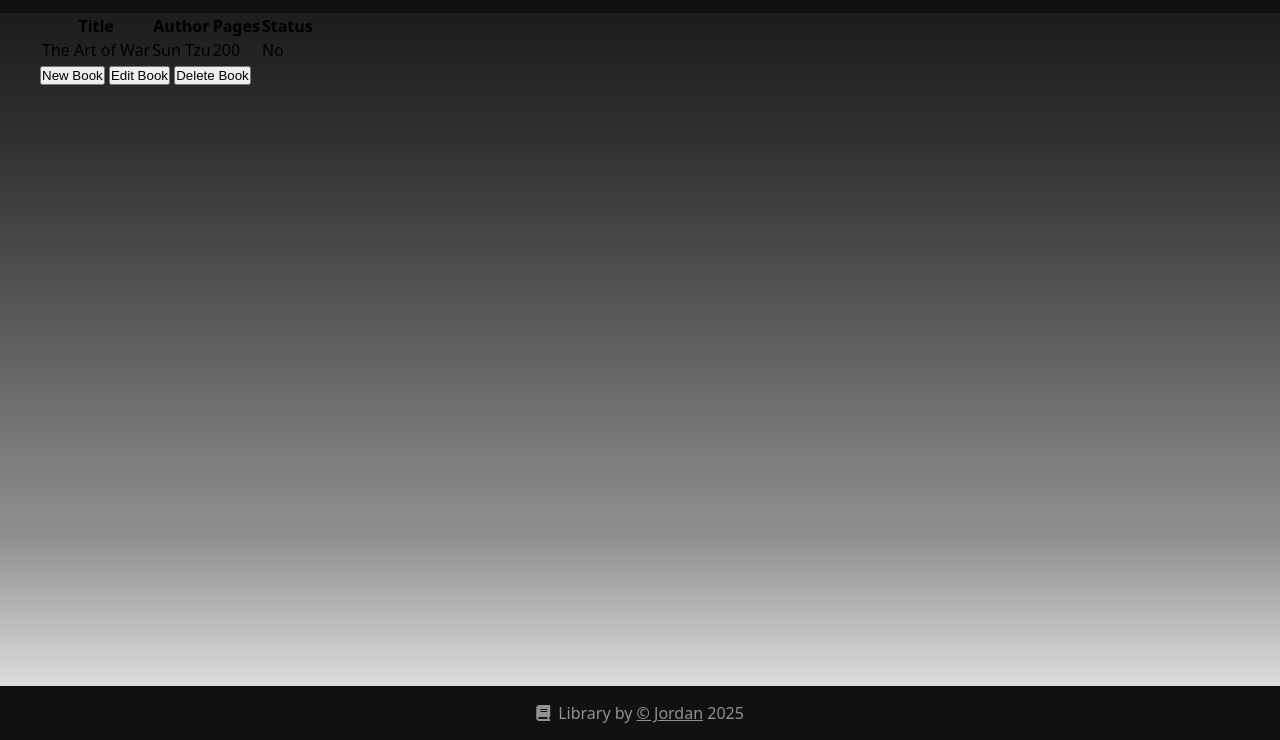
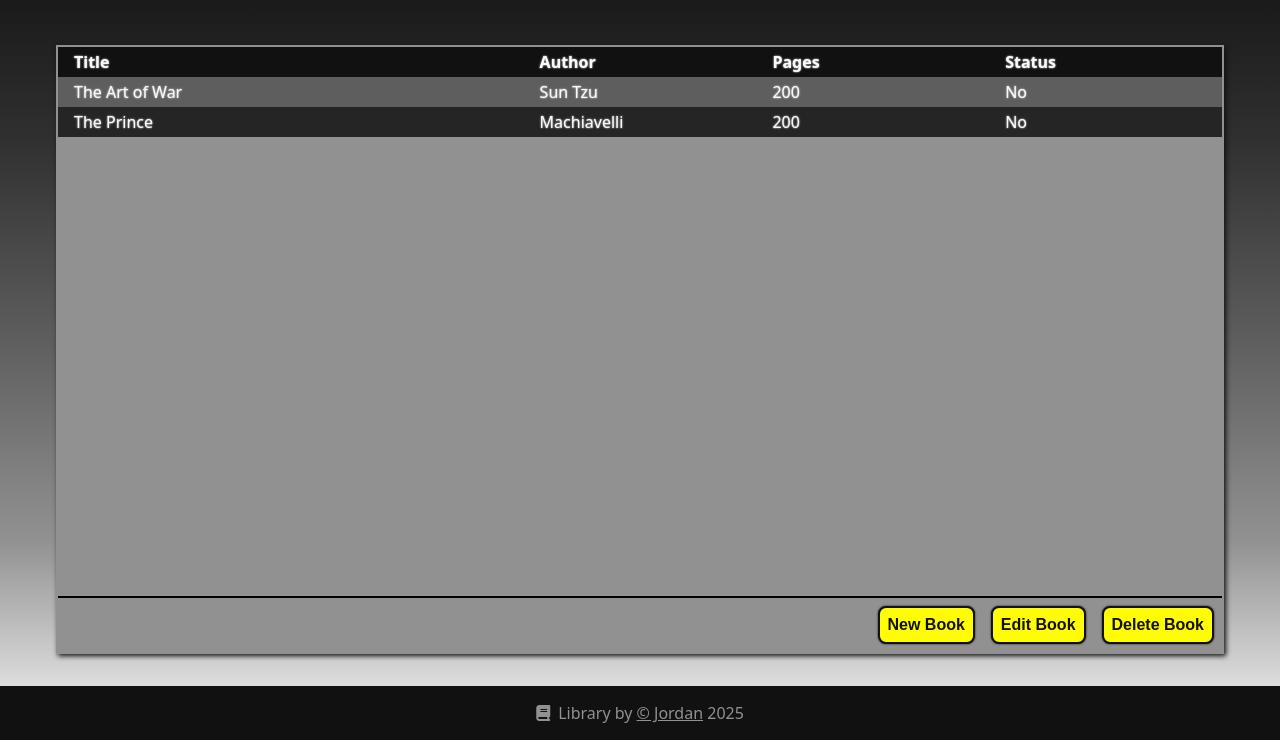
Before and after one commit to Jordan-AM/Library, a plain HTML site: page index.html in a window 1280 px wide. Shown: the part 60-800 px from the top of the page. Drawn offline with Linux system fonts and the light colour scheme.

Commit message:
Finish main
Now, heading towards the javascript segment

```diff
--- a/index.html
+++ b/index.html
@@ -21,18 +21,24 @@
           <table class="table">
             <thead class="table-head">
               <tr>
-                <th class="table-header title text">Title</th>
-                <th class="table-header author text">Author</th>
-                <th class="table-header pages text">Pages</th>
-                <th class="table-header status text">Status</th>
+                <th class="table-header title text"><span class="table-text">Title</span></th>
+                <th class="table-header author text"><span class="table-text">Author</span></th>
+                <th class="table-header pages text"><span class="table-text">Pages</span></th>
+                <th class="table-header status text"><span class="table-text">Status</span></th>
               </tr>
             </thead>
             <tbody class="table-body">
               <tr>
-                <td class="table-data title text">The Art of War</td>
-                <td class="table-data author text">Sun Tzu</td>
-                <td class="table-data pages text">200</td>
-                <td class="table-data status text">No</td>
+                <td class="table-data title text"><span class="table-text">The Art of War</span></td>
+                <td class="table-data author text"><span class="table-text">Sun Tzu</span></td>
+                <td class="table-data pages text"><span class="table-text">200</span></td>
+                <td class="table-data status text"><span class="table-text">No</span></td>
+              </tr>
+              <tr>
+                <td class="table-data title text"><span class="table-text">The Prince</span></td>
+                <td class="table-data author text"><span class="table-text">Machiavelli</span></td>
+                <td class="table-data pages text"><span class="table-text">200</span></td>
+                <td class="table-data status text"><span class="table-text">No</span></td>
               </tr>
             </tbody>
           </table>
--- a/style.css
+++ b/style.css
@@ -1,11 +1,12 @@
 :root {
-    --color-black: #111;
-    --color-dark: #303030;
-    --color-dark-gray: #5e5e5e;
-    --color-gray: #919191;
-    --color-white: #f9f9f9;
-    --color-bright: #faf7ff;
-    --color-primary: #fffd00;
+    --black: #111;
+    --dark: #252525;
+    --dark-gray: #5e5e5e;
+    --gray: #919191;
+    --white: #f9f9f9;
+    --bright: #faf7ff;
+    --primary: #fffd00;
+    --transition: all 0.2s ease;
 
     & *,
     & *::before,
@@ -56,9 +57,9 @@ body {
 /* Header and Footer layout */
 #header,
 #footer {
-    background-color: var(--color-black);
     display: grid;
     justify-content: center;
+    align-items: center;
     padding: 1rem;
     min-width: 100%;
 }
@@ -66,7 +67,7 @@ body {
 /* Header */
 #header {
     font-size: 1.25rem;
-    color: var(--color-white);
+    color: var(--white);
 }
 
 /* Container Flex Center Y */
@@ -74,6 +75,7 @@ body {
 .footer-container {
     display: flex;
     align-items: center;
+    justify-content: center;
     gap: 0.5rem;
 }
 
@@ -81,7 +83,10 @@ body {
 .header-container,
 .fa-book,
 .h1,
-.footer-link {
+.footer-link,
+.table-body tr,
+.table-header,
+.button {
     transition: var(--transition);
 }
 
@@ -90,11 +95,115 @@ body {
 .header-container .fa-book:hover,
 .h1:hover,
 .footer-link:hover {
-    color: var(--color-primary);
-    text-shadow: 0 0 2px var(--color-primary);
+    color: var(--primary);
+    text-shadow: 0 0 2px var(--primary);
 }
+
+/* Main */
+#main {
+    padding: 2rem 1rem;
+    display: grid;
+}
+
+.main-container {
+    border: 2px solid var(--gray);
+    background-color: var(--gray);
+    box-shadow: 2px 2px 5px var(--black);
+    display: grid;
+    grid-template-rows: auto auto;
+    align-content: space-between;
+}
+
+/* Table */
+.table {
+    text-align: left;
+    border-collapse: collapse;
+    color: var(--white);
+    text-shadow: 0 0 2px var(--white);
+    min-width: 100%;
+}
+
+.table-head {
+    background-color: var(--black);
+    cursor: pointer;
+}
+
+.table-body tr:nth-child(odd) {
+    background-color: var(--dark-gray);
+}
+
+.table-body tr:nth-child(even) {
+    background-color: var(--dark);
+}
+
+.table-body tr:hover {
+    opacity: 0.9;
+}
+
+.table-header:hover {
+    background-color: var(--dark);
+
+}
+
+.table-header,
+.table-data {
+    padding: 0.25rem 1rem;
+}
+
+.title{
+    width: 40%;
+}
+
+.author,
+.pages,
+.status{
+    width: 20%;
+}
+
+.table-text {
+    cursor: pointer;
+    color: var(--white);
+}
+
+.table-text:hover,
+.table-header:hover {
+    color: var(--primary);
+    text-shadow: 0 0 2px var(--primary);
+}
+
+.table-editing {
+    border-top: 2px solid;
+    padding: 0.5rem;
+    display: flex;
+    justify-content: end;
+    align-items: end;
+    gap: 1rem;
+}
+
+/* Buttons */
+.button {
+    padding: 0.5rem;
+    font-weight: bold;
+    font-size: 1rem;
+    cursor: pointer;
+    border-radius: 0.5rem;
+    border: 2px solid var(--black);
+    background-color: var(--primary);
+    color: var(--black);
+    box-shadow: 0 0 2px var(--black);
+}
+
+.button:hover {
+    transform: scale(1.05);
+    box-shadow: 0 0 2px 1px var(--black);
+}
+
 /* Footer */
+#footer {
+    background-color: var(--black);
+}
+
 #footer,
 .footer-link {
-    color: var(--color-gray);
+    color: var(--gray);
 }
```
